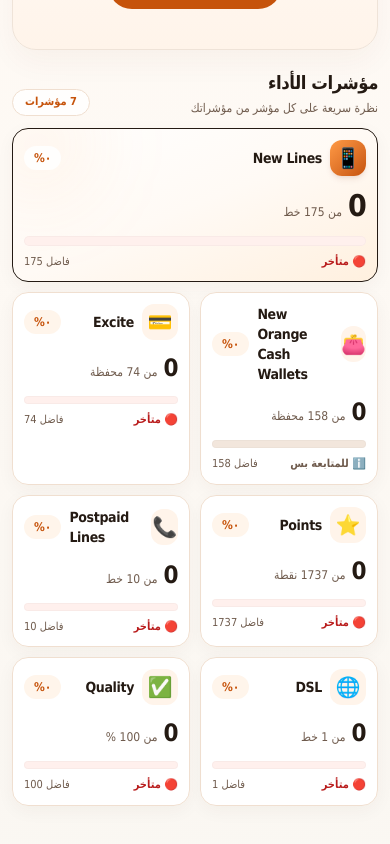
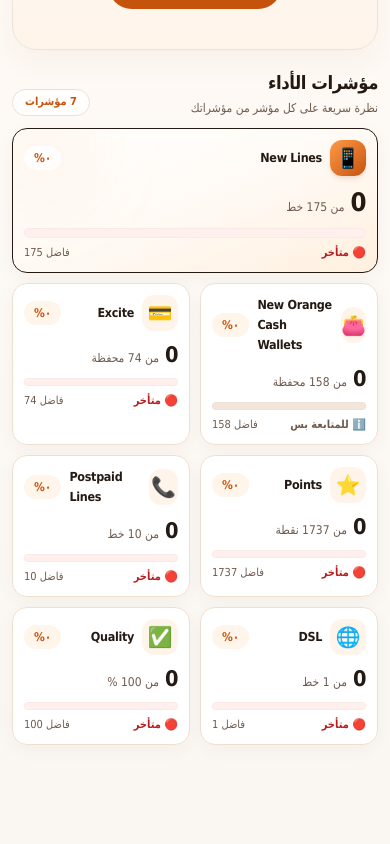
Before and after one commit to mahmoudkhairyy-cell/track-your-sales, a Next.js app: page /track-your-sales/home in a window 390 px wide. Shown: the part 1514-2358 px from the top of the page. Built offline with nearby package versions, Linux system fonts and the light colour scheme.

Commit message:
Polish compact employee dashboard KPI tiles

```diff
--- a/src/app/globals.css
+++ b/src/app/globals.css
@@ -627,3 +627,37 @@ main.tys-employee :where(button, [role="button"]):not(:disabled):active {
     letter-spacing: -0.035em;
   }
 }
+
+
+/* Compact KPI tiles on the employee dashboard; values and KPI ordering remain unchanged. */
+main.tys-employee section .grid[class*="sm:grid-cols-3"] > article {
+  min-width: 0;
+  padding: 12px;
+}
+main.tys-employee section .grid[class*="sm:grid-cols-3"] > article h3 {
+  min-width: 0;
+  overflow-wrap: anywhere;
+  font-size: 0.78rem;
+  line-height: 1.25rem;
+}
+main.tys-employee section .grid[class*="sm:grid-cols-3"] > article p {
+  line-height: 1.35;
+}
+main.tys-employee section .grid[class*="sm:grid-cols-3"] > article .text-2xl {
+  font-size: 1.35rem;
+}
+main.tys-employee section .grid[class*="sm:grid-cols-3"] > article .text-3xl {
+  font-size: 1.6rem;
+}
+@media (max-width: 640px) {
+  main.tys-employee section .grid[class*="sm:grid-cols-3"] {
+    gap: 9px;
+  }
+  main.tys-employee section .grid[class*="sm:grid-cols-3"] > article {
+    padding: 10px;
+    border-radius: 15px;
+  }
+  main.tys-employee section .grid[class*="sm:grid-cols-3"] > article .mt-3 {
+    margin-top: 9px;
+  }
+}
```
